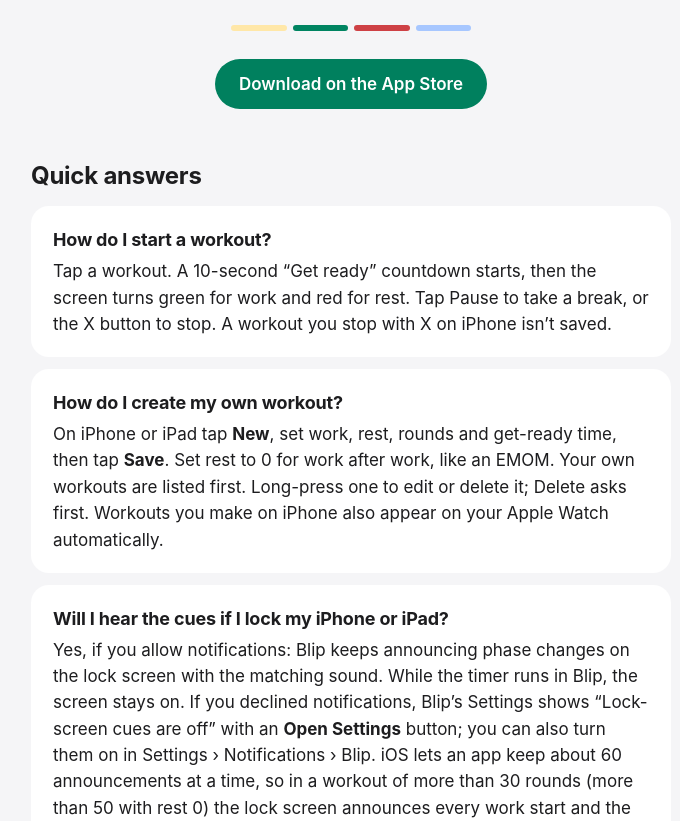
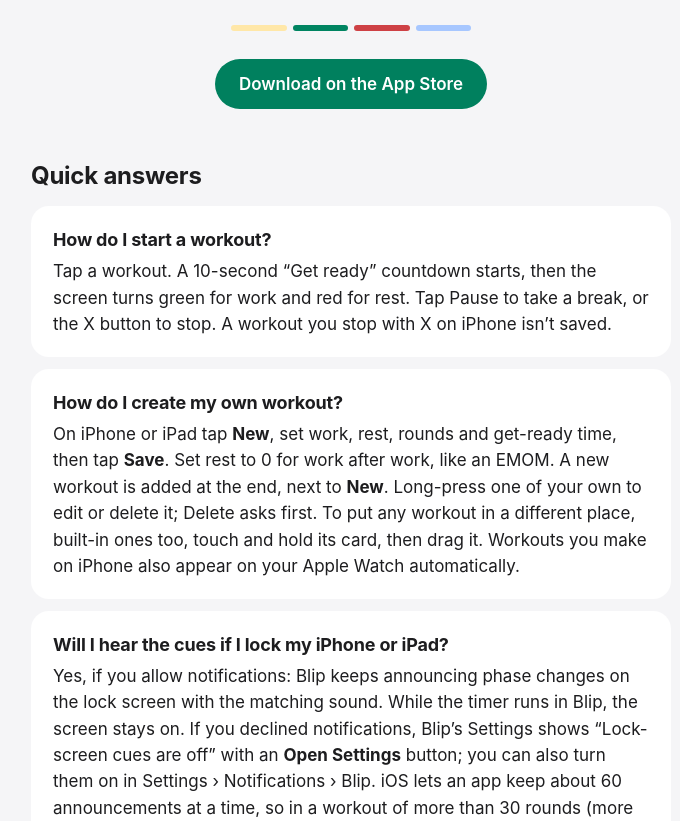
Before and after one commit to ASKoshelenko/blip-timer, a plain HTML site: page index.html in a window 1280 px wide. Shown: the part 276-1097 px from the top of the page, without its empty margins (289-969 px from the left). Drawn offline with Linux system fonts and the light colour scheme.

Commit message:
Update Blip support site

```diff
--- a/index.html
+++ b/index.html
@@ -35,7 +35,7 @@
 
       <div class="card">
         <h3>How do I create my own workout?</h3>
-        <p>On iPhone or iPad tap <strong>New</strong>, set work, rest, rounds and get-ready time, then tap <strong>Save</strong>. Set rest to 0 for work after work, like an EMOM. Your own workouts are listed first. Long-press one to edit or delete it; Delete asks first. Workouts you make on iPhone also appear on your Apple Watch automatically.</p>
+        <p>On iPhone or iPad tap <strong>New</strong>, set work, rest, rounds and get-ready time, then tap <strong>Save</strong>. Set rest to 0 for work after work, like an EMOM. A new workout is added at the end, next to <strong>New</strong>. Long-press one of your own to edit or delete it; Delete asks first. To put any workout in a different place, built-in ones too, touch and hold its card, then drag it. Workouts you make on iPhone also appear on your Apple Watch automatically.</p>
       </div>
 
       <div class="card">
```
